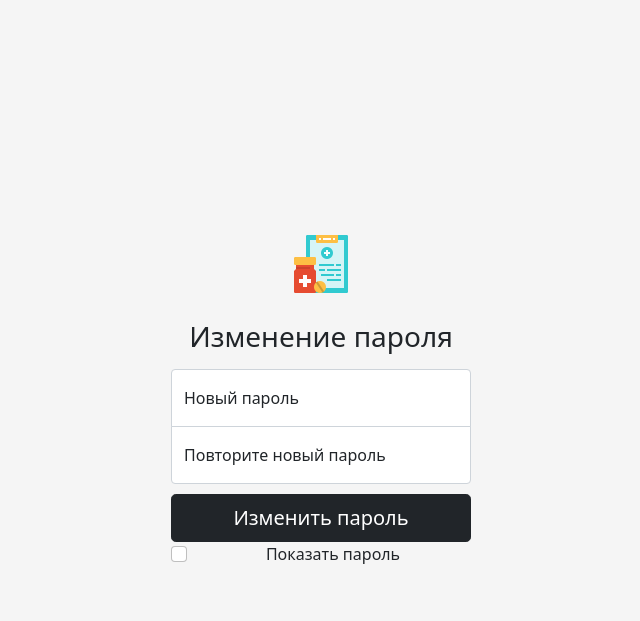
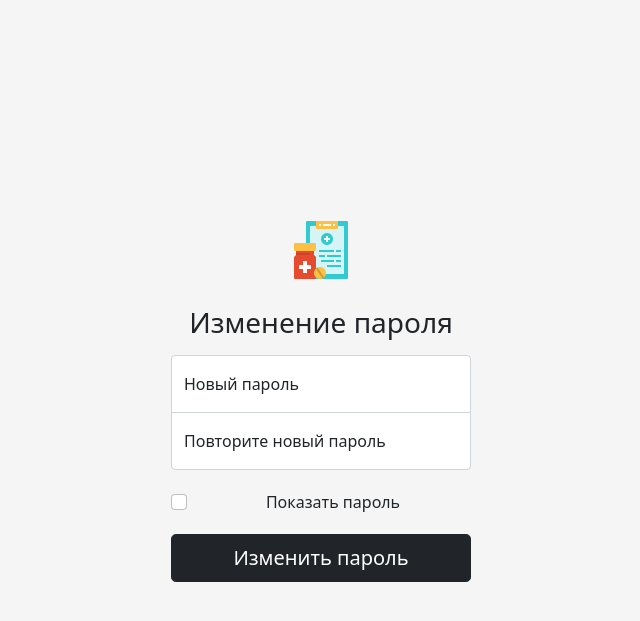
Before and after one commit to daAnis/doc-s-workspace, a Django app: page /password_change/ in a window 1280 px wide. Shown: the top 621 px of the page, without its empty margins (319-959 px from the left). Run offline with Django 3.2, Linux system fonts and the light colour scheme; the visitor is signed in with stand-in values (Sample User, id 1); some libraries are stand-ins or nearby versions.

Commit message:
Adding transparent password field functionality

```diff
--- a/DocWorkspace/templates/registration/auth_base.html
+++ b/DocWorkspace/templates/registration/auth_base.html
@@ -30,6 +30,11 @@
 
         .form-signin .form-floating:focus-within {
             z-index: 2;
+        }
+
+        .form-check {
+            margin-top: 20px;
+            margin-bottom: 20px;
         }
 
         .first-input {
@@ -68,12 +73,6 @@
 <main class="form-signin">
     <img class="mb-4" src="{% static 'img/favicon.ico' %}" alt="" width="64" height="64">
     {% block form %}{% endblock %}
-    <div class="form-check">
-        <input class="form-check-input" type="checkbox" value="" id="flexCheckDefault">
-        <label class="form-check-label" for="flexCheckDefault">
-          Показать пароль
-        </label>
-      </div>
 </main>
 <script src="https://cdnjs.cloudflare.com/ajax/libs/jquery/3.6.0/jquery.min.js"
     integrity="sha512-894YE6QWD5I59HgZOGReFYm4dnWc1Qt5NtvYSaNcOP+u1T9qYdvdihz0PPSiiqn/+/3e7Jo4EaG7TubfWGUrMQ=="
@@ -81,7 +80,7 @@
 <script>
     $(document).ready(function(){
         $('.form-check-input').click(function(){
-            $('input[type="password"]').each(function() {
+            $('.pas-to-see').each(function() {
                 if ($(this).attr('type') == 'text') {
                     $(this).attr('type', 'password');
                 } else {
--- a/DocWorkspace/templates/registration/password_change_form.html
+++ b/DocWorkspace/templates/registration/password_change_form.html
@@ -6,12 +6,18 @@
 <form method="post" enctype="multipart/form-data">
     {% csrf_token %}
     <div class="form-floating">
-        {% render_field form.new_password1 class="form-control first-input" id="floatingInput" placeholder="Пароль"  %}
+        {% render_field form.new_password1 class="form-control first-input pas-to-see" id="floatingInput" placeholder="Пароль"  %}
         <label for="floatingPassword">Новый пароль</label>
     </div>
     <div class="form-floating">
-        {% render_field form.new_password2 class="form-control last-input" id="floatingInput" placeholder="Пароль"  %}
+        {% render_field form.new_password2 class="form-control last-input pas-to-see" id="floatingInput" placeholder="Пароль"  %}
         <label for="floatingPassword">Повторите новый пароль</label>
+    </div>
+    <div class="form-check">
+        <input class="form-check-input" type="checkbox" value="" id="flexCheckDefault">
+        <label class="form-check-label" for="flexCheckDefault">
+          Показать пароль
+        </label>
     </div>
     <input type="hidden" name="next" value="{{ next }}">
     <input type="hidden" name="current_user" value="{{ current_user }}">
```
Also changed, not shown: DocWorkspace/templates/registration/login.html (+7 -1 lines), DocWorkspace/templates/registration/register.html (+7 -1 lines).
